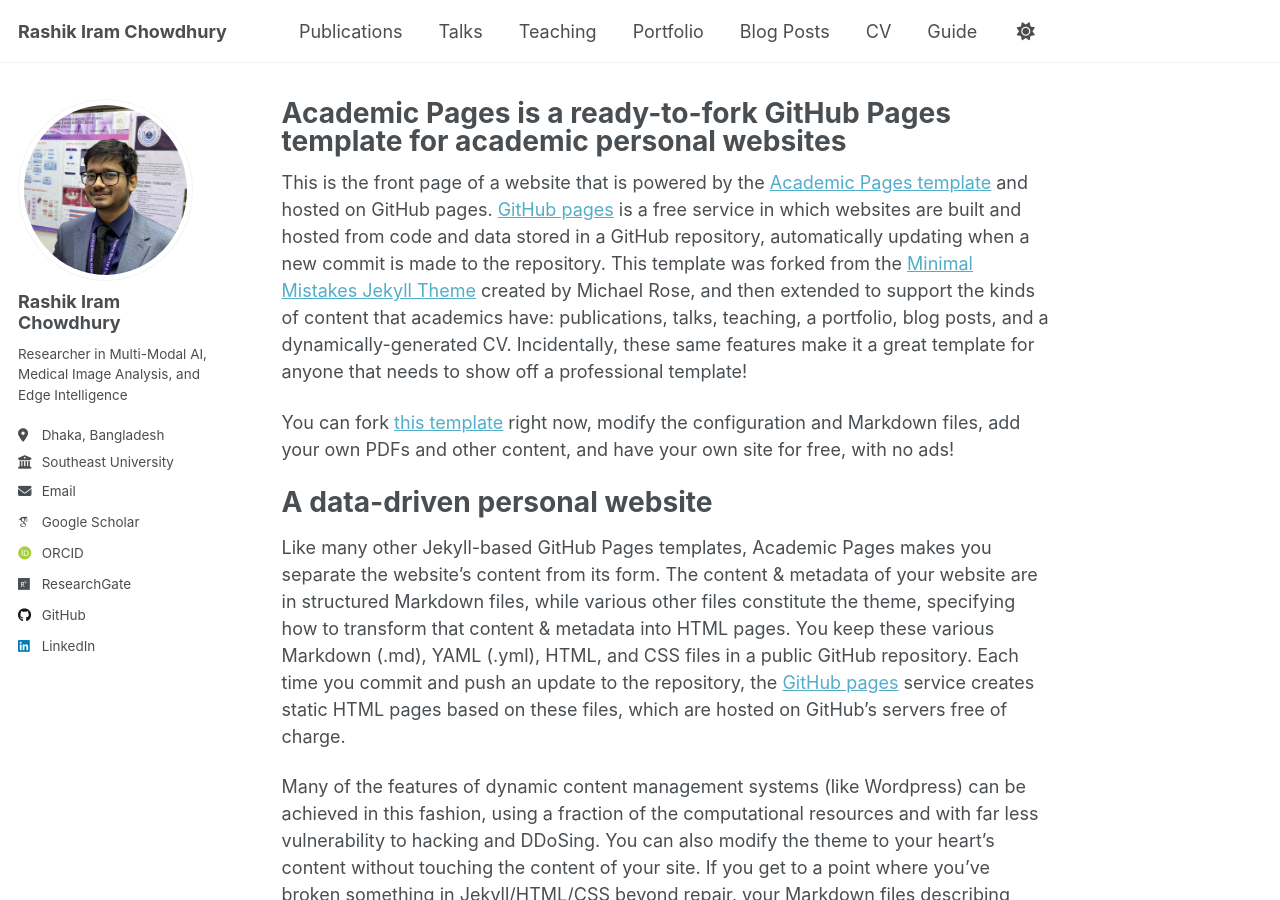
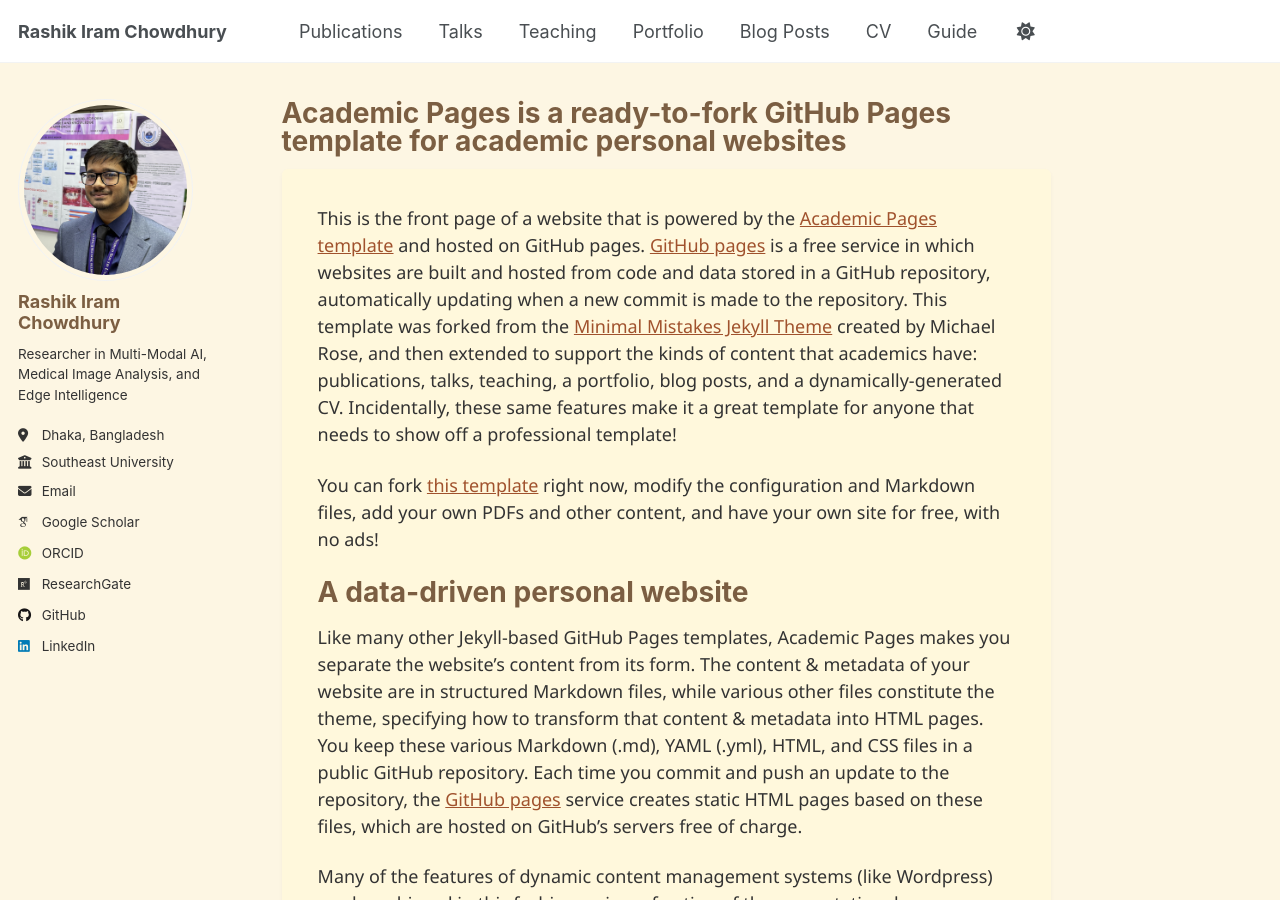
Before and after one commit to RashikIram/rashikiram.github.io, a Jekyll site: the page built from _pages/about.md, in a window 1280 px wide and 900 px high. Built offline with Jekyll 4.4.1, drawn with Linux system fonts in a browser that asks for light colours; some web fonts are replaced; a script that is not in the unit is left out.

Commit message:
Update custom.html

```diff
--- a/_includes/head/custom.html
+++ b/_includes/head/custom.html
@@ -4,6 +4,9 @@
 
 <!-- Support for Academicons -->
 <link rel="stylesheet" href="{{ base_path }}/assets/css/academicons.css"/>
+
+<!-- Custom Beige Stylesheet -->
+<link rel="stylesheet" href="{{ base_path }}/assets/css/custom.css" />
 
 <!-- favicon from https://commons.wikimedia.org/wiki/File:OOjs_UI_icon_academic-progressive.svg -->
 <link rel="apple-touch-icon" sizes="180x180" href="{{ base_path }}/images/apple-touch-icon-180x180.png"/>
```
